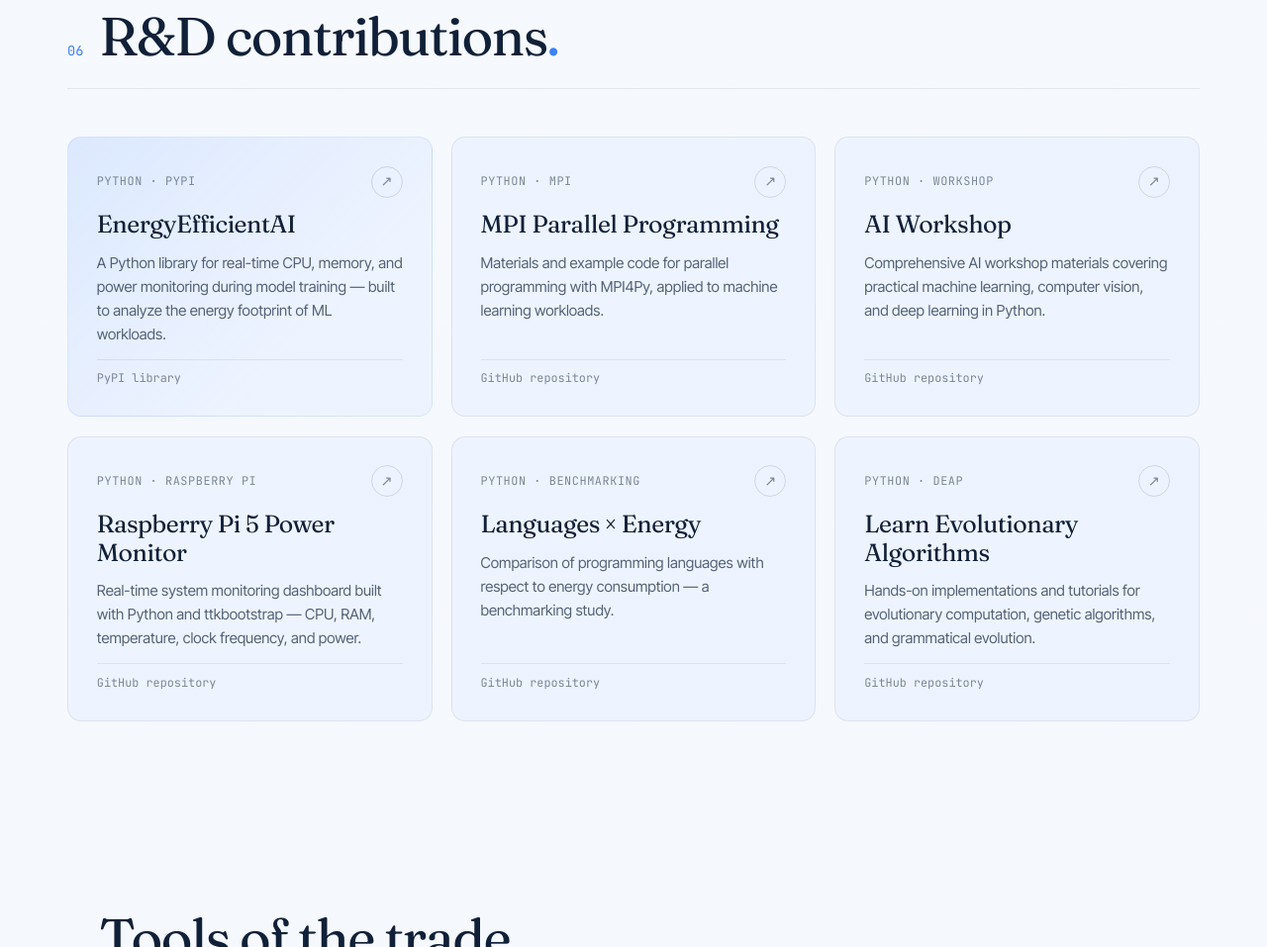
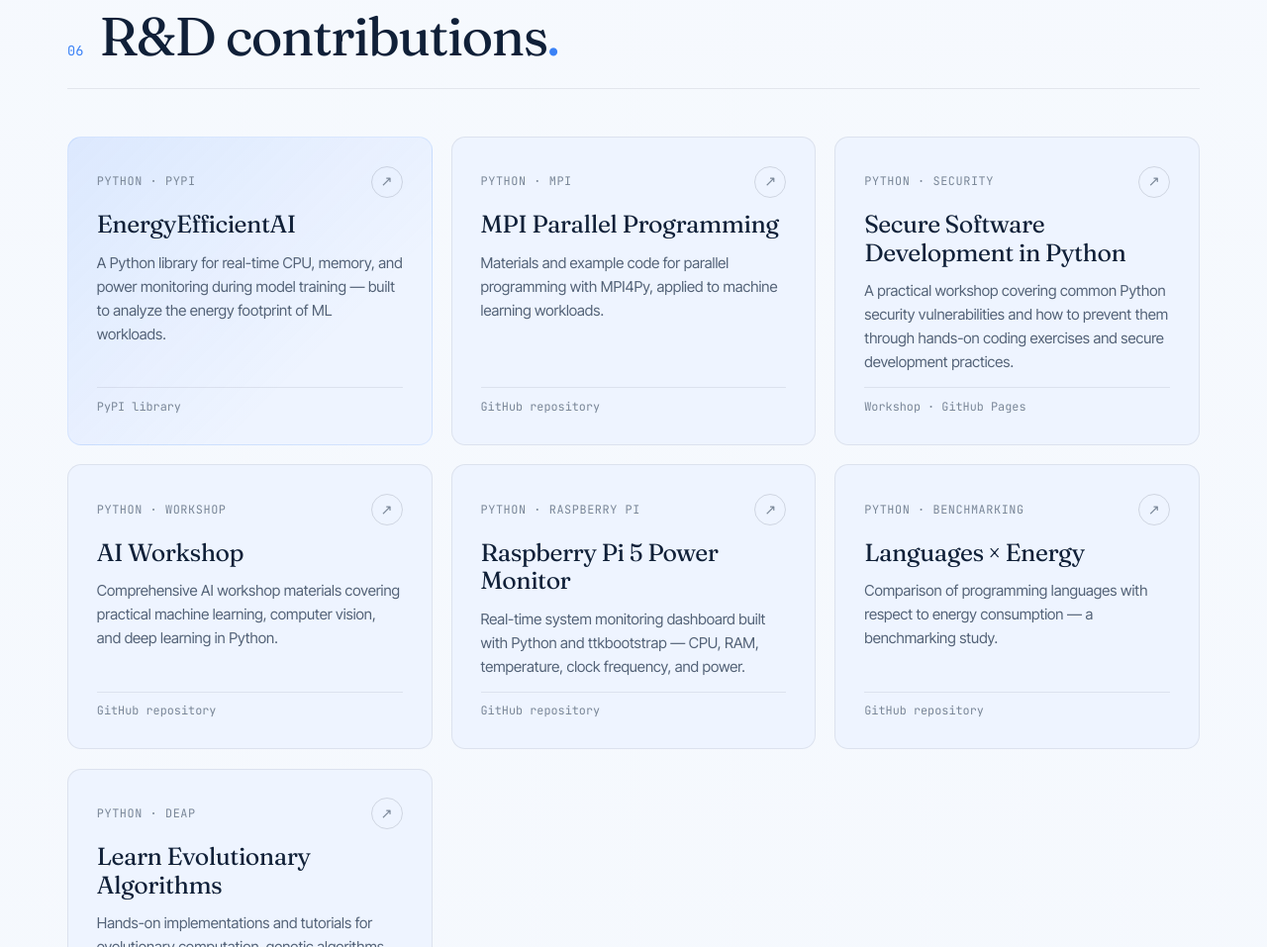
Before and after one commit to ZiaUrRehman-bit/ZiaUrRehman-bit, a plain HTML site: page index.html in a window 1280 px wide. Shown: the part 4973-5930 px from the top of the page at 99% size. Drawn offline with Linux system fonts and the light colour scheme.

Commit message:
Update project links in index.html

```diff
--- a/index.html
+++ b/index.html
@@ -334,21 +334,29 @@
   </div>
   <div class="projects-grid">
 
-    <a href="https://pypi.org/" target="_blank" rel="noopener" class="proj-card featured">
+    <a href="https://pypi.org/project/EnergyEfficientAI/" target="_blank" rel="noopener" class="proj-card featured">
       <div class="proj-meta"><span>Python · PyPI</span><span class="proj-arrow">↗</span></div>
       <h3>EnergyEfficientAI</h3>
       <p>A Python library for real-time CPU, memory, and power monitoring during model training — built to analyze the energy footprint of ML workloads.</p>
       <div class="proj-foot">PyPI library</div>
     </a>
 
-    <a href="https://github.com/" target="_blank" rel="noopener" class="proj-card">
+    <a href="https://ziaurrehman-bit.github.io/MPI--Message-Passing-Interface--Using-Python-for-Parallel-Programming/#quickstart" target="_blank" rel="noopener" class="proj-card">
       <div class="proj-meta"><span>Python · MPI</span><span class="proj-arrow">↗</span></div>
       <h3>MPI Parallel Programming</h3>
       <p>Materials and example code for parallel programming with MPI4Py, applied to machine learning workloads.</p>
       <div class="proj-foot">GitHub repository</div>
     </a>
 
-    <a href="https://github.com/" target="_blank" rel="noopener" class="proj-card">
+    <a href="https://ziaurrehman-bit.github.io/Secure-Software-Development-in-Python/" target="_blank" rel="noopener" class="proj-card">
+      <div class="proj-meta"><span>Python · Security</span><span class="proj-arrow">↗</span></div>
+      <h3>Secure Software Development in Python</h3>
+      <p>A practical workshop covering common Python security vulnerabilities and how to prevent them through hands-on coding exercises and secure development practices.
+      </p>
+      <div class="proj-foot">Workshop · GitHub Pages</div>
+    </a>
+
+    <a href="https://github.com/ZiaUrRehman-bit/AI-Workshop-2024" target="_blank" rel="noopener" class="proj-card">
       <div class="proj-meta"><span>Python · Workshop</span><span class="proj-arrow">↗</span></div>
       <h3>AI Workshop</h3>
       <p>Comprehensive AI workshop materials covering practical machine learning, computer vision, and deep learning in Python.</p>
@@ -362,7 +370,7 @@
       <div class="proj-foot">GitHub repository</div>
     </a>
 
-    <a href="https://github.com/" target="_blank" rel="noopener" class="proj-card">
+    <a href="https://github.com/ZiaUrRehman-bit/Comparative-Analysis-of-Seven-Programming-Languages" target="_blank" rel="noopener" class="proj-card">
       <div class="proj-meta"><span>Python · Benchmarking</span><span class="proj-arrow">↗</span></div>
       <h3>Languages × Energy</h3>
       <p>Comparison of programming languages with respect to energy consumption — a benchmarking study.</p>
```
